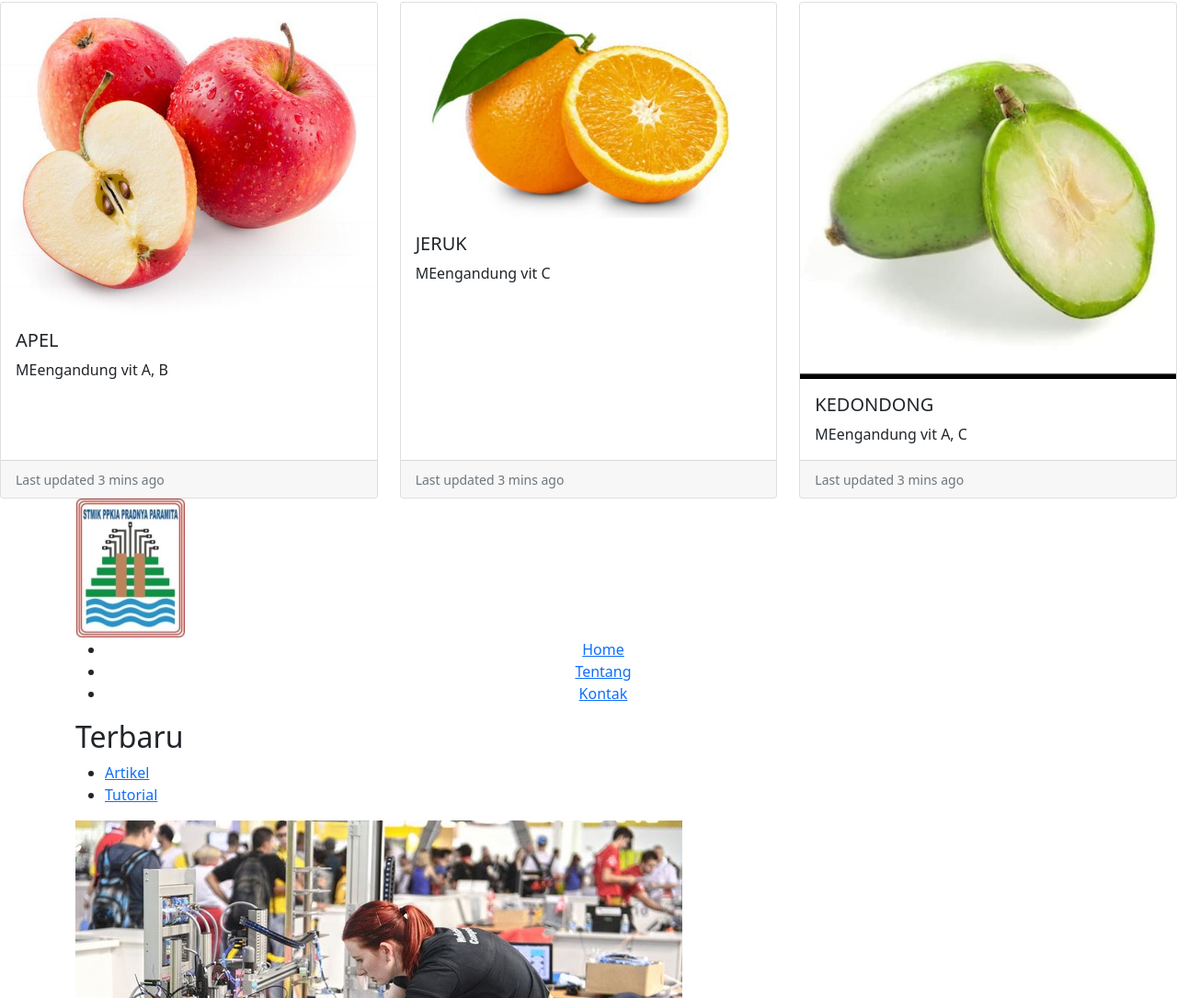
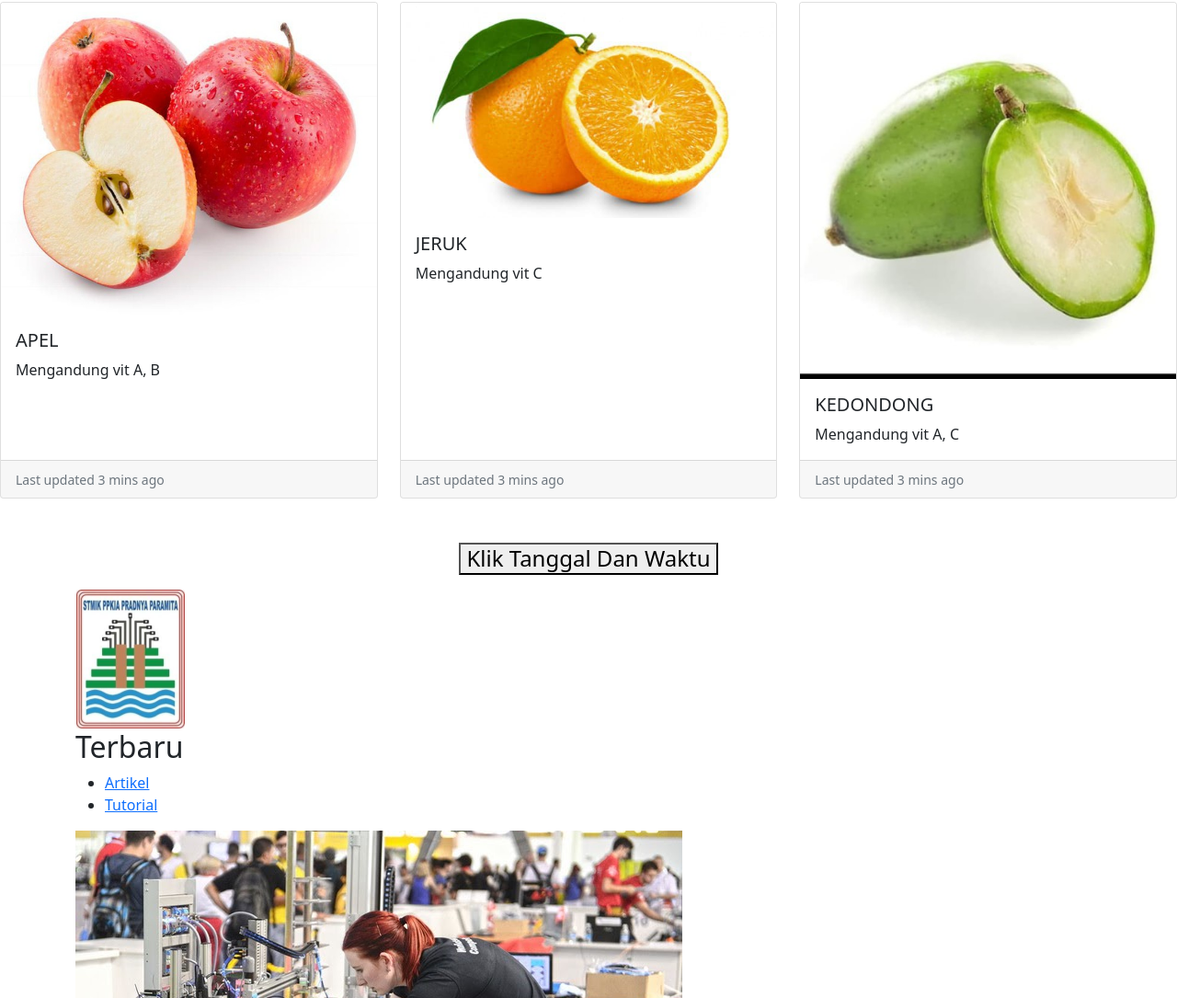
Before and after one commit to sayaarisetiawan/bootstrap, a plain HTML site: page index.html in a window 1280 px wide. Shown: the part 932-2017 px from the top of the page at 92% size. Drawn offline with nearby package versions, Linux system fonts and the light colour scheme; files whose address does not match are found by name.

Commit message:
add tanggal dan waktu

```diff
--- a/index.html
+++ b/index.html
@@ -71,7 +71,7 @@
             <img src="asset/apel.jpg" class="card-img-top" alt="...">
             <div class="card-body">
               <h5 class="card-title">APEL</h5>
-              <p class="card-text">MEengandung vit A, B</p>
+              <p class="card-text">Mengandung vit A, B</p>
             </div>
             <div class="card-footer">
               <small class="text-muted">Last updated 3 mins ago</small>
@@ -83,7 +83,7 @@
             <img src="asset/jeruk.jpg" class="card-img-top" alt="...">
             <div class="card-body">
               <h5 class="card-title">JERUK</h5>
-              <p class="card-text">MEengandung vit C</p>
+              <p class="card-text">Mengandung vit C</p>
             </div>
             <div class="card-footer">
               <small class="text-muted">Last updated 3 mins ago</small>
@@ -95,13 +95,24 @@
             <img src="asset/kedondong.jpg" class="card-img-top" alt="...">
             <div class="card-body">
               <h5 class="card-title">KEDONDONG</h5>
-              <p class="card-text">MEengandung vit A, C</p>
+              <p class="card-text">Mengandung vit A, C</p>
             </div>
             <div class="card-footer">
               <small class="text-muted">Last updated 3 mins ago</small>
             </div>
           </div>
         </div>
+      </div>
+      <div class="container pt-5">
+        <h4>
+          <center>
+            <button type="button"
+            onclick="document.getElementById('demo').innerHTML = Date()">
+            Klik Tanggal Dan Waktu</button>
+
+            <p id="demo"></p>
+          </center>
+        </h4>
       </div>
     <!-- <div id="header" class="wrapper"> -->
         <div class="container">
@@ -110,13 +121,13 @@
                 <img src="logo stimata.PNG" alt="">
             </div>
 
-            <div class="text-center" id="menu">
+            <!-- <div class="text-center" id="menu">
                 <ul>
                     <li><a href="index.html">Home</a></li>
                     <li><a href="tentang.html">Tentang</a></li>
                     <li><a href="Kontak.html">Kontak</a></li>
                 </ul>
-            </div>
+            </div> -->
 
             <div class="clear">
 
```
